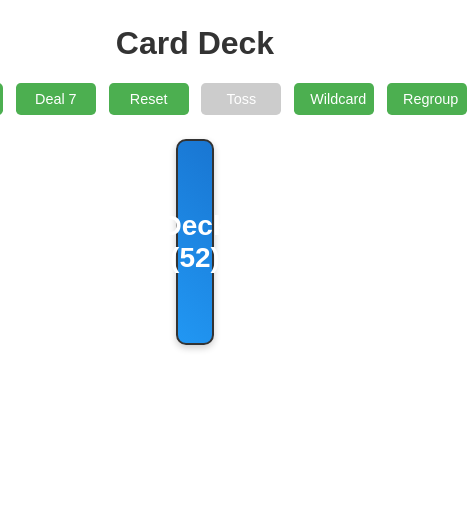
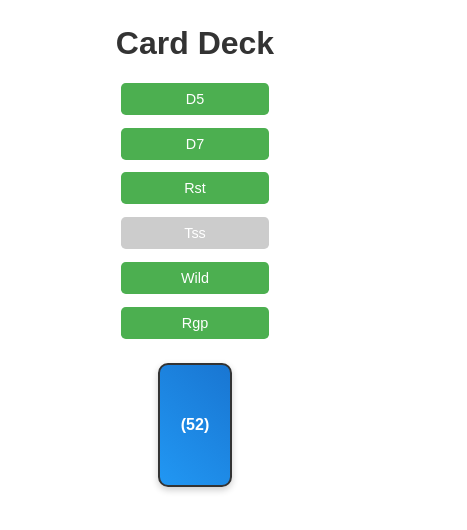
Before and after one commit to whocodesjs/a3_Jovain_Chisholm, a React (Create React App) app in the folder card-deck/: page / in a window 390 px wide. Shown: the top 530 px of the page, 467 px wide, since content can reach past the window. Built offline with nearby package versions, Linux system fonts and the light colour scheme.

Commit message:
Final styling adjustments
Final styling adjustments + responsiveness

```diff
--- a/card-deck/src/App.css
+++ b/card-deck/src/App.css
@@ -16,6 +16,7 @@ h1 {
 
 .controls {
   display: flex;
+  flex-wrap: wrap;
   gap: clamp(0.3rem, 1vw, 0.625rem);
   justify-content: center;
   margin: clamp(0.5rem, 2vh, 1.25rem) 0;
--- a/card-deck/src/App.js
+++ b/card-deck/src/App.js
@@ -1,4 +1,4 @@
-import React, { useState } from "react";
+import React, { useState, useEffect } from "react";
 import Card from "./components/Card";
 import Deck from "./components/Deck";
 import "./App.css";
@@ -23,6 +23,18 @@ function App() {
   const [deck, setDeck] = useState(createDeck());
   const [drawnCards, setDrawnCards] = useState([]);
   const [selectedCard, setSelectedCard] = useState(null);
+  const [screenWidth, setScreenWidth] = useState(window.innerWidth);
+
+  useEffect(() => {
+    const handleResize = () => {
+      setScreenWidth(window.innerWidth);
+    };
+
+    window.addEventListener("resize", handleResize);
+    return () => {
+      window.removeEventListener("resize", handleResize);
+    };
+  }, []);
 
   function createDeck() {
     return suits.flatMap((suit) => {
@@ -96,18 +108,47 @@ function App() {
     setDrawnCards([...drawnCards, newCard]);
   };
 
+  const getButtonLabel = (text) => {
+    if (screenWidth <= 480) {
+      const shortLabels = {
+        "Deal 5": "D5",
+        "Deal 7": "D7",
+        Reset: "Rst",
+        Toss: "Tss",
+        Wildcard: "Wild",
+        Regroup: "Rgp",
+      };
+      return shortLabels[text] || text;
+    }
+    return text;
+  };
+
   return (
     <div className="App">
       <h1>Card Deck</h1>
       <div className="controls">
-        <button onClick={() => dealCards(5)}>Deal 5</button>
-        <button onClick={() => dealCards(7)}>Deal 7</button>
-        <button onClick={reset}>Reset</button>
-        <button onClick={tossCard} disabled={selectedCard === null}>
-          Toss
+        <button onClick={() => dealCards(5)} aria-label="Deal 5 cards">
+          {getButtonLabel("Deal 5")}
         </button>
-        <button onClick={addWildCard}>Wildcard</button>
-        <button onClick={regroup}>Regroup</button>
+        <button onClick={() => dealCards(7)} aria-label="Deal 7 cards">
+          {getButtonLabel("Deal 7")}
+        </button>
+        <button onClick={reset} aria-label="Reset deck">
+          {getButtonLabel("Reset")}
+        </button>
+        <button
+          onClick={tossCard}
+          disabled={selectedCard === null}
+          aria-label="Toss selected card"
+          aria-disabled={selectedCard === null}>
+          {getButtonLabel("Toss")}
+        </button>
+        <button onClick={addWildCard} aria-label="Add wildcard">
+          {getButtonLabel("Wildcard")}
+        </button>
+        <button onClick={regroup} aria-label="Regroup cards">
+          {getButtonLabel("Regroup")}
+        </button>
       </div>
       <Deck cardsRemaining={deck.length} onClick={drawCard} />
       <div className="drawn-cards">
--- a/card-deck/src/components/Card.css
+++ b/card-deck/src/components/Card.css
@@ -1,6 +1,6 @@
 .card {
-  width: 9.25vw;
-  height: 24.5vh;
+  width: clamp(60px, 9.25vw, 120px);
+  height: clamp(120px, 24.5vh, 180px);
   background: white;
   border: 0.125rem solid #ccc;
   border-radius: 0.625rem;
@@ -9,6 +9,7 @@
   cursor: pointer;
   transition: transform 0.2s;
   overflow: hidden;
+  margin: 0.25rem;
 }
 
 .card:hover {
@@ -25,8 +26,8 @@
   display: flex;
   flex-direction: column;
   justify-content: space-between;
-  padding: 0.9rem;
-  font-size: 1.75rem;
+  padding: clamp(0.4rem, 2vw, 0.9rem);
+  font-size: clamp(1rem, 3vw, 1.75rem);
   font-weight: bold;
   box-sizing: border-box;
 }
@@ -37,7 +38,7 @@
 }
 
 .card-center {
-  font-size: 3.5rem;
+  font-size: clamp(2rem, 5vw, 3.5rem);
   text-align: center;
   flex-grow: 0;
   line-height: 1;
@@ -49,3 +50,21 @@
   line-height: 1;
   position: relative;
 }
+
+@media (max-width: 768px) {
+  .card {
+    width: clamp(50px, 15vw, 90px);
+    height: clamp(90px, 22vh, 150px);
+  }
+}
+
+@media (max-width: 480px) {
+  .card {
+    width: clamp(40px, 18vw, 70px);
+    height: clamp(70px, 20vh, 120px);
+  }
+
+  .card-content {
+    padding: 0.3rem;
+  }
+}
--- a/card-deck/src/components/Card.js
+++ b/card-deck/src/components/Card.js
@@ -3,9 +3,13 @@ import "./Card.css";
 
 const Card = ({ suit, value, isPicked, onClick }) => {
   const suitColor = suit === "♥" || suit === "♦" ? "red" : "black";
+  const isSmallScreen = window.innerWidth <= 480;
 
   return (
-    <div className={`card ${isPicked ? "picked" : ""}`} onClick={onClick}>
+    <div
+      className={`card ${isPicked ? "picked" : ""}`}
+      onClick={onClick}
+      aria-label={`${value} of ${suit}`}>
       <div className="card-content" style={{ color: suitColor }}>
         <div className="card-top">
           {value}
--- a/card-deck/src/components/Deck.css
+++ b/card-deck/src/components/Deck.css
@@ -2,11 +2,12 @@
   display: flex;
   justify-content: center;
   margin: 1.25rem 0;
+  width: 100%;
 }
 
 .deck {
-  width: 8.75vw;
-  height: 24vh;
+  width: clamp(70px, 8.75vw, 120px);
+  height: clamp(120px, 24vh, 180px);
   background: linear-gradient(45deg, #2197f3, #1976d2);
   border: 0.125rem solid #333;
   border-radius: 0.625rem;
@@ -24,13 +25,15 @@
 
 .deck-back {
   color: white;
-  font-size: 1.75rem;
+  font-size: clamp(1rem, 3vw, 1.75rem);
   font-weight: bold;
+  text-align: center;
+  padding: 0.5rem;
 }
 
 .empty-deck {
-  width: 8.75vw;
-  height: 24vh;
+  width: clamp(70px, 8.75vw, 120px);
+  height: clamp(120px, 24vh, 180px);
   background: white;
   border: 0.125rem solid #333;
   border-radius: 0.625rem;
@@ -38,6 +41,24 @@
   align-items: center;
   justify-content: center;
   color: #666;
-  font-size: 1.25rem;
+  font-size: clamp(0.8rem, 2vw, 1.25rem);
   font-style: italic;
+  text-align: center;
+  padding: 0.5rem;
 }
+
+@media (max-width: 768px) {
+  .deck,
+  .empty-deck {
+    width: clamp(60px, 15vw, 90px);
+    height: clamp(90px, 22vh, 150px);
+  }
+}
+
+@media (max-width: 480px) {
+  .deck,
+  .empty-deck {
+    width: clamp(50px, 18vw, 70px);
+    height: clamp(70px, 20vh, 120px);
+  }
+}
--- a/card-deck/src/components/Deck.js
+++ b/card-deck/src/components/Deck.js
@@ -1,15 +1,36 @@
-import React from "react";
+import React, { useEffect, useState } from "react";
 import "./Deck.css";
 
 const Deck = ({ cardsRemaining, onClick }) => {
+  const [screenWidth, setScreenWidth] = useState(window.innerWidth);
+
+  useEffect(() => {
+    const handleResize = () => {
+      setScreenWidth(window.innerWidth);
+    };
+
+    window.addEventListener("resize", handleResize);
+    return () => {
+      window.removeEventListener("resize", handleResize);
+    };
+  }, []);
+
+  const displayText =
+    screenWidth <= 480 ? `(${cardsRemaining})` : `Deck (${cardsRemaining})`;
+
   return (
     <div className="deck-container">
       {cardsRemaining > 0 ? (
-        <div className="deck" onClick={onClick}>
-          <div className="deck-back">Deck ({cardsRemaining})</div>
+        <div
+          className="deck"
+          onClick={onClick}
+          aria-label={`Draw from deck with ${cardsRemaining} cards remaining`}>
+          <div className="deck-back">{displayText}</div>
         </div>
       ) : (
-        <div className="empty-deck">No cards remaining.</div>
+        <div className="empty-deck" aria-label="No cards remaining">
+          {screenWidth <= 480 ? "Empty" : "No cards remaining."}
+        </div>
       )}
     </div>
   );
```
